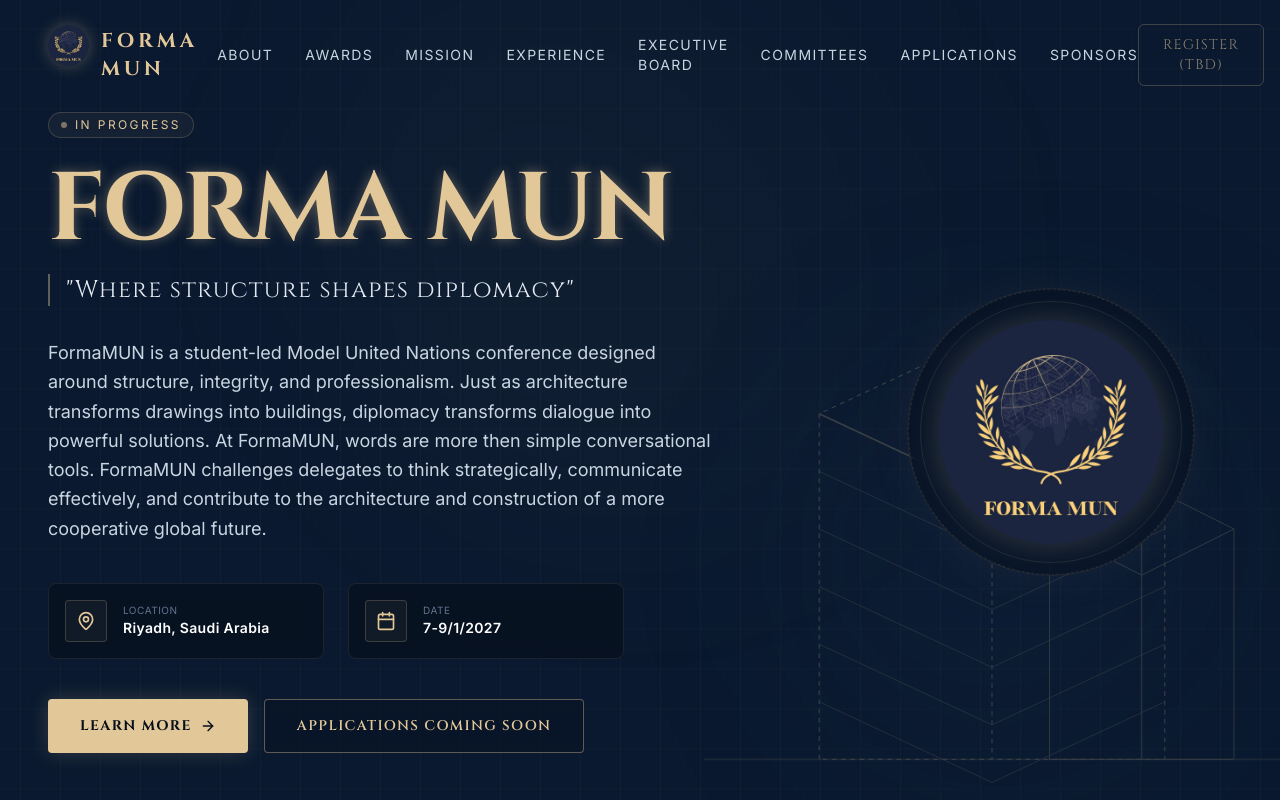
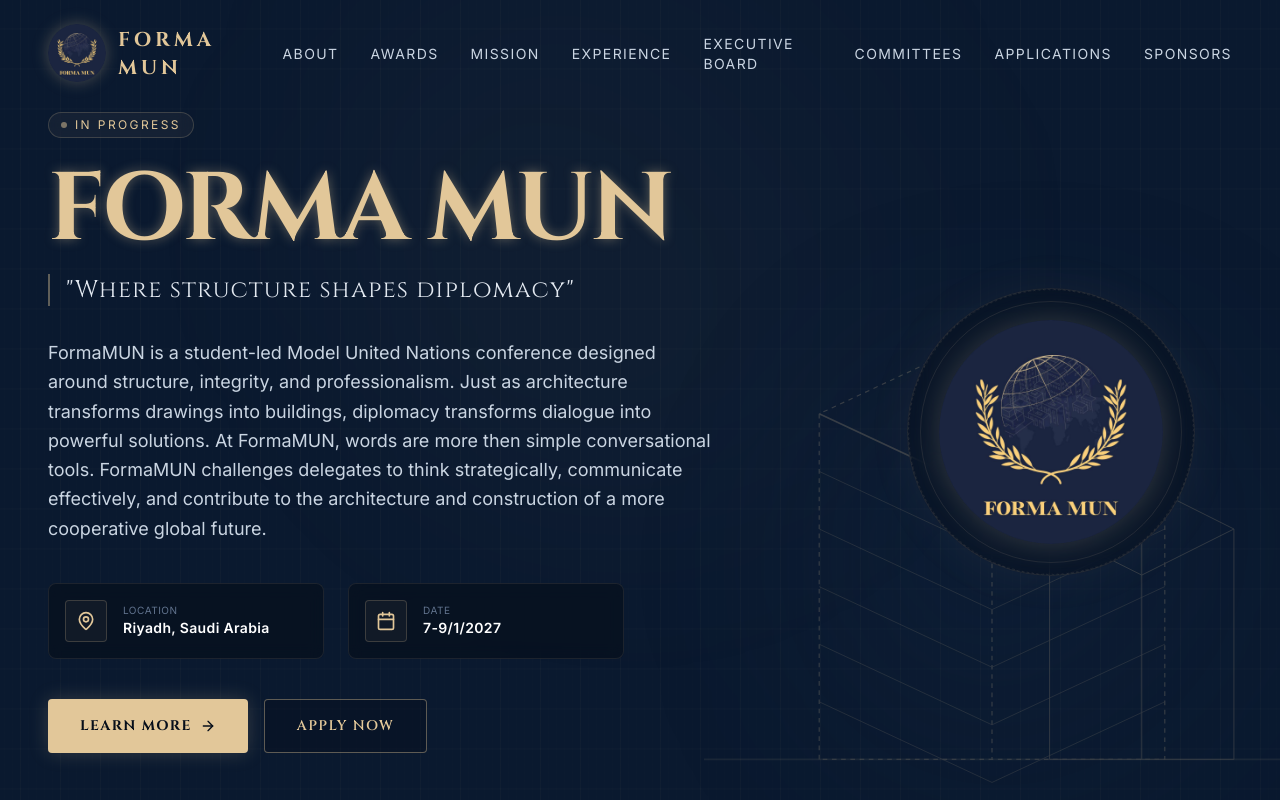
Before and after one commit to adam382010-svg/test-forma, a Next.js app: page / in a window 1280 px wide. Shown: the top 800 px of the page. Built offline with nearby package versions, Linux system fonts and the light colour scheme.

Commit message:
Add files via upload

```diff
--- a/src/components/Applications.js
+++ b/src/components/Applications.js
@@ -83,7 +83,7 @@ export default function Applications() {
             <div className="flex items-center justify-center gap-2 mb-4 text-[#E2C799]">
               <Clock className="w-4 h-4 animate-pulse" />
               <span className="font-mono text-xs uppercase tracking-[0.25em] font-semibold">
-                Applications Close: October 15 at 6:00 PM (Riyadh Time)
+                Applications Close: October 15 at 6:00 PM (AST)
               </span>
             </div>
 
--- a/src/components/Committees.js
+++ b/src/components/Committees.js
@@ -134,10 +134,6 @@ export default function Committees() {
               key={committee.id}
               className="relative p-6 rounded-lg bg-[#060E1A]/70 border border-[#E2C799]/15 backdrop-blur-sm shadow-lg overflow-hidden group hover:border-[#E2C799]/40 hover:shadow-[0_0_20px_rgba(226,199,153,0.06)] transition-all duration-300 transform hover:scale-[1.02] flex flex-col justify-between"
             >
-              {/* Giant background index number - shifted inside so it is NOT cropped */}
-              <div className="absolute right-3 bottom-2 font-serif text-7xl sm:text-8xl font-black text-[#E2C799]/5 select-none pointer-events-none group-hover:text-[#E2C799]/10 transition-colors duration-300">
-                {committee.id.toString().padStart(2, "0")}
-              </div>
 
               {/* Decorative engineering/blueprint alignment lines */}
               <div className="absolute top-0 right-0 w-2 h-2 border-t border-r border-[#E2C799]/20"></div>
--- a/src/components/Hero.js
+++ b/src/components/Hero.js
@@ -110,7 +110,7 @@ export default function Hero() {
               href="#applications"
               className="inline-flex items-center justify-center px-8 py-4 border border-[#E2C799]/40 text-[#E2C799] bg-[#060E1A]/35 hover:bg-[#E2C799]/5 font-serif font-semibold text-sm tracking-widest uppercase rounded hover:border-[#E2C799]/85 transition-all duration-300 transform hover:scale-[1.02]"
             >
-              Applications Coming Soon
+              Apply Now
             </a>
           </div>
         </div>
--- a/src/components/Navbar.js
+++ b/src/components/Navbar.js
@@ -71,16 +71,6 @@ export default function Navbar() {
           ))}
         </div>
 
-        {/* Right: Register Button */}
-        <div className="hidden md:block">
-          <button
-            disabled
-            className="px-6 py-2.5 border border-[#E2C799]/40 text-[#E2C799] rounded-md font-serif text-sm tracking-widest uppercase bg-transparent opacity-60 cursor-not-allowed hover:border-[#E2C799]/80 transition-all duration-300 shadow-[0_0_10px_rgba(226,199,153,0.03)]"
-          >
-            Register (TBD)
-          </button>
-        </div>
-
         {/* Hamburger Mobile Menu Toggle */}
         <div className="md:hidden">
           <button
@@ -110,12 +100,6 @@ export default function Navbar() {
               {link.name}
             </a>
           ))}
-          <button
-            disabled
-            className="w-full mt-4 px-6 py-3 border border-[#E2C799]/40 text-[#E2C799] rounded-md font-serif text-sm tracking-widest uppercase bg-transparent opacity-50 cursor-not-allowed text-center"
-          >
-            Register (TBD)
-          </button>
         </div>
       </div>
     </nav>
```
